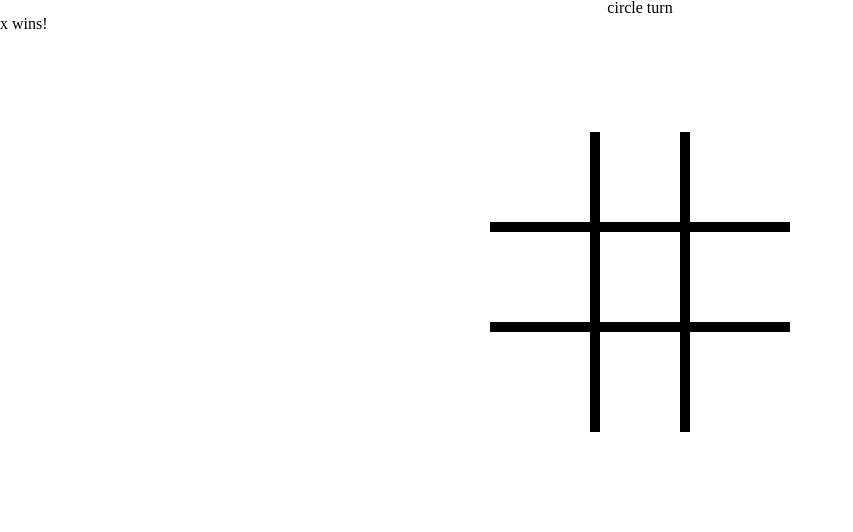
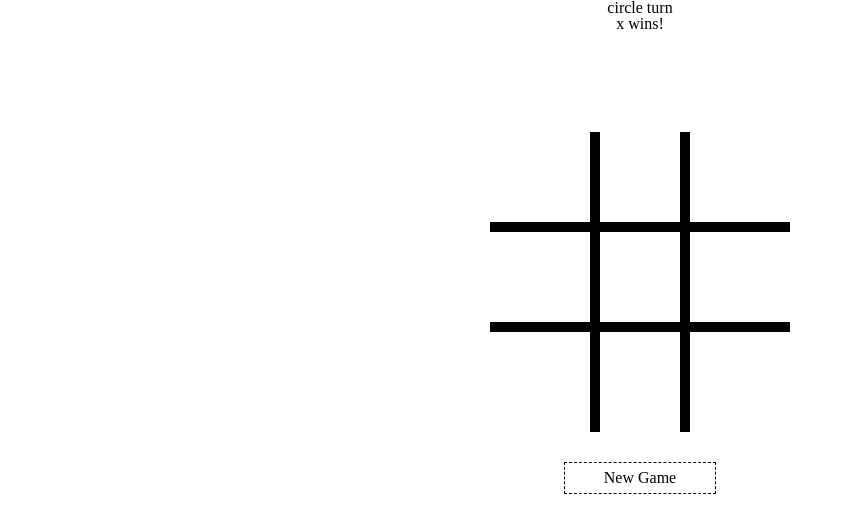
Before and after one commit to Bogurodzic/Tic-Tac-Toe, a website built with webpack: page src/index.html in a window 1280 px wide. Shown: the whole page, without its empty margins (0-853 px from the left). Built offline with nearby package versions, Linux system fonts and the light colour scheme.

Commit message:
Added reset and win-info blocks

```diff
--- a/src/index.html
+++ b/src/index.html
@@ -25,6 +25,7 @@
       <div id="" class="board__item"></div>
       <div id="" class="board__item"></div>
     </div>
+    <div class="reset" id="reset">New Game</div>
     <script type="text/javascript" src="js/bundle.js"></script>
   </body>
 </html>
--- /dev/null
+++ b/src/scss/blocks/reset/reset.scss
@@ -0,0 +1,13 @@
+.reset {
+  width: 150px;
+  height: 30px;
+  margin: 0 auto;
+  margin-top: 30px;
+  border: 1px dashed black;
+
+  @extend %flexcenter;
+
+  &:hover {
+    cursor: pointer;
+  }
+}
--- /dev/null
+++ b/src/scss/blocks/win-info/win-info.scss
@@ -0,0 +1,5 @@
+@import "win-info__text";
+
+.win-info {
+  text-align: center;
+}
--- a/src/scss/main.scss
+++ b/src/scss/main.scss
@@ -5,3 +5,5 @@
 @import "blocks/square/square";
 @import "blocks/modal/modal";
 @import "blocks/information/information";
+@import "blocks/win-info/win-info";
+@import "blocks/reset/reset";
```
Also changed, not shown: src/css/main.css, src/scss/blocks/win-info/win-info__text.scss (added).
